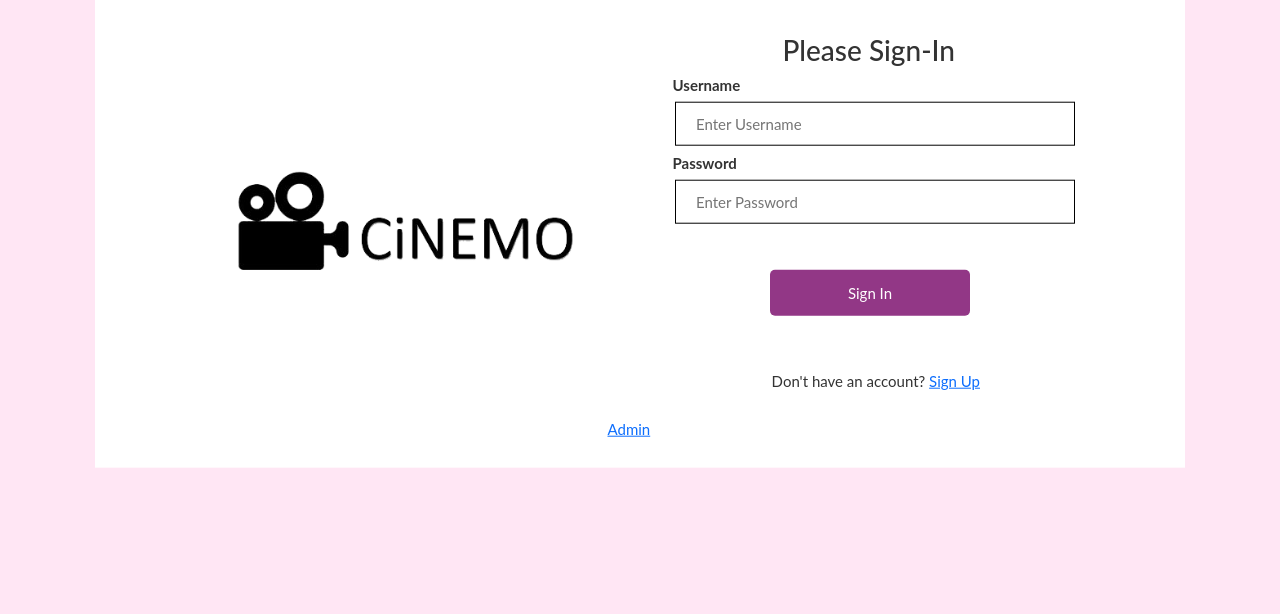
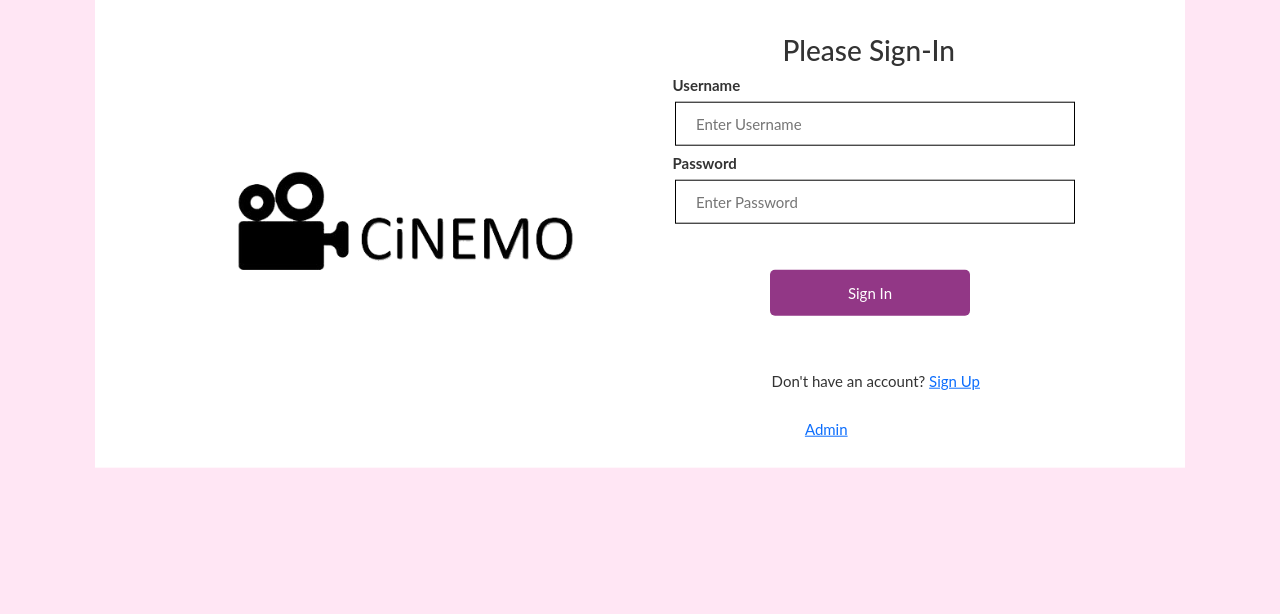
Before and after one commit to rohitks1997/Cinemo, a PHP site: page /signin.php in a window 1280 px wide. Shown: the part 167-781 px from the top of the page. Run offline with PHP 8.4, Linux system fonts and the light colour scheme.

Commit message:
Update signinpage.css

```diff
--- a/css/signinpage.css
+++ b/css/signinpage.css
@@ -124,8 +124,7 @@ body {
 
   .role_link {
     margin: 30px;
-    text-align: left;
-    padding-right: 65px;
+    text-align: center;
     font-family: "Lato", sans-serif;
   }
 /* Change styles for cancel button and signup button on extra small screens */
```
